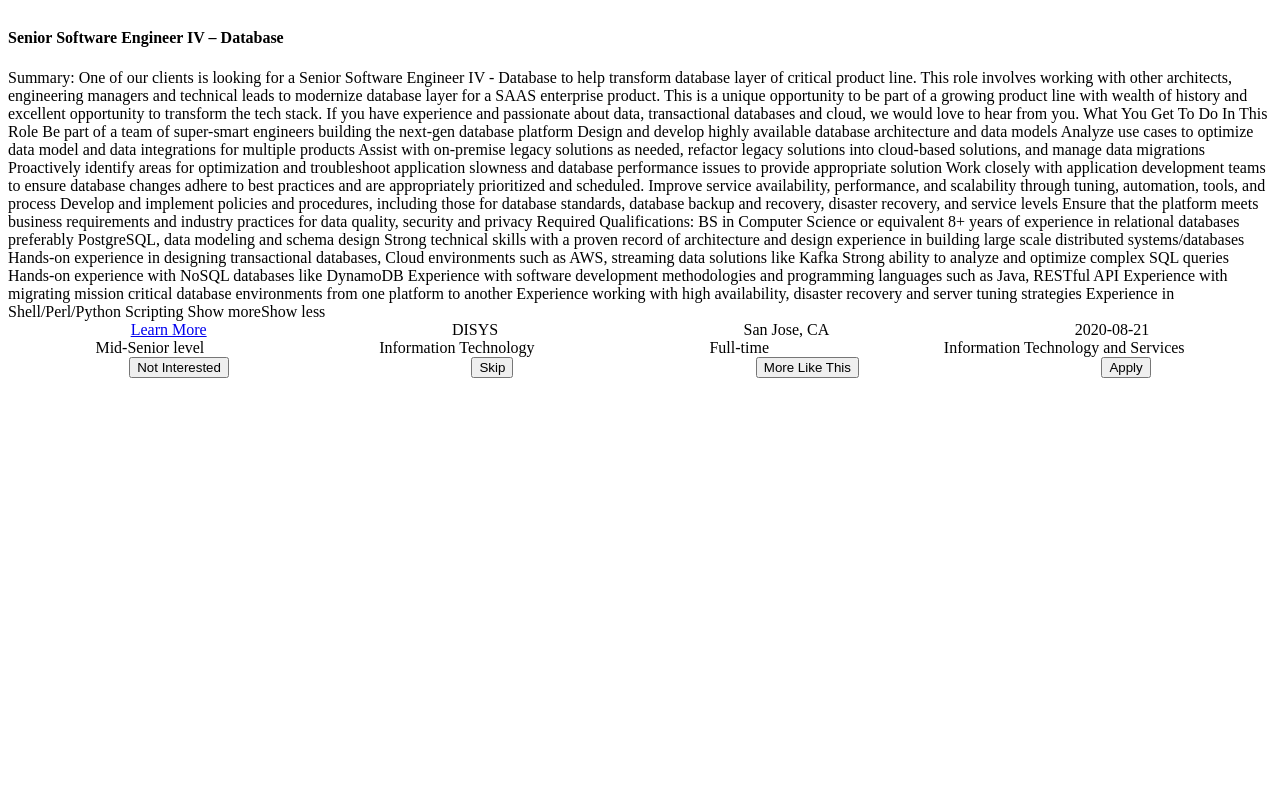
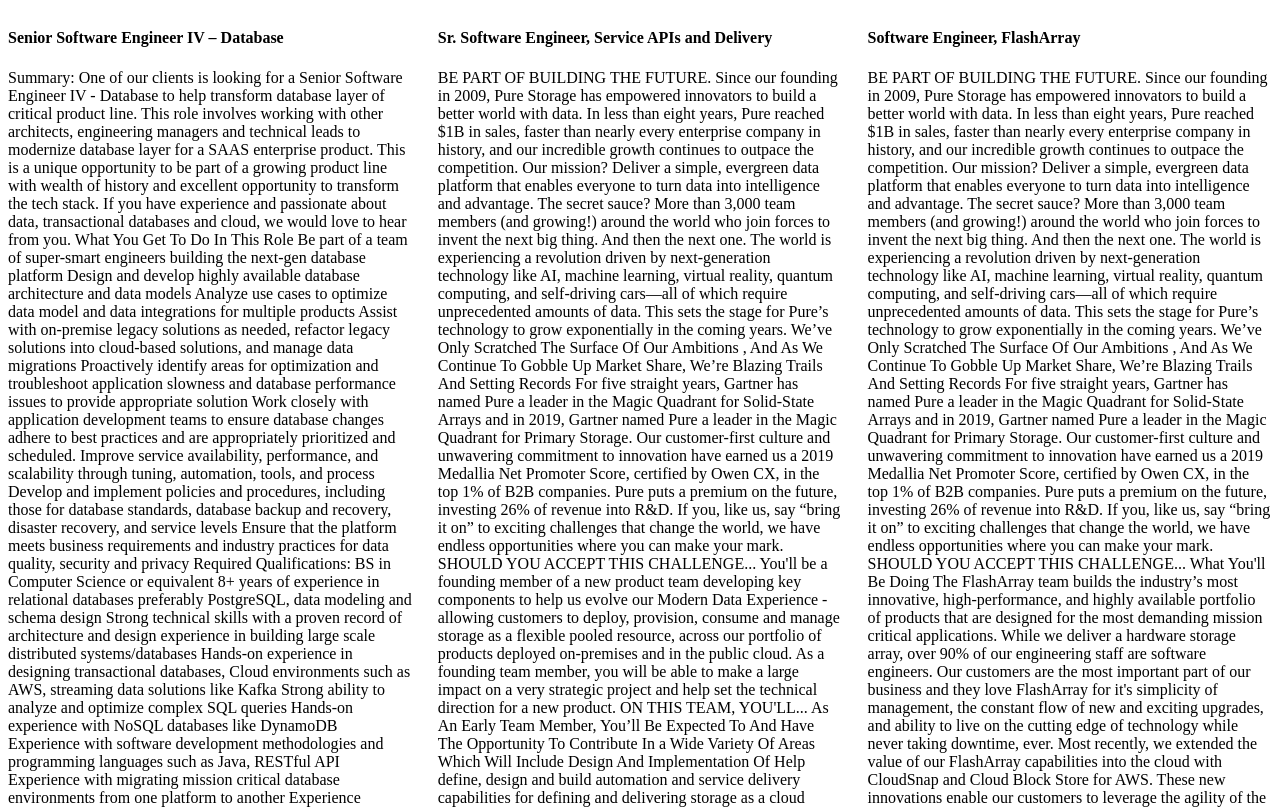
Before and after one commit to daniel-martin94/job-cards, a website with bundled scripts: page index.html in a window 1280 px wide. Shown: the top 807 px of the page. Built offline with nearby package versions, Linux system fonts and the light colour scheme.

Commit message:
3 files modified

```diff
--- a/index.html
+++ b/index.html
@@ -8,7 +8,7 @@
 
 <div class="container">
 
-  <div class="row" id="cardContainer">
+  <div class="flex-grid-thirds" id="cardContainer">
 
   </div>
 
--- a/index.js
+++ b/index.js
@@ -27,20 +27,26 @@
 }
 
 const actionButtons = (id) => {
-
-  console.log(id)
   let notInterested = document.createElement("button")
   notInterested.innerText = "Not Interested"
   notInterested.onclick = function (id) {
-    console.log(id)
-    alert(id)
+    alert("Not Interested")
   }
   let skip = document.createElement("button")
   skip.innerText = "Skip"
+  skip.onclick = function (id) {
+    alert("Skip")
+  }
   let moreLikeThis = document.createElement("button")
   moreLikeThis.innerText = "More Like This"
+  moreLikeThis.onclick = function (id) {
+    alert("More Like This")
+  }
   let apply = document.createElement("button")
   apply.innerText = "Apply"
+  apply.onclick = function (id) {
+    alert("Apply")
+  }
 
   return [notInterested, skip, moreLikeThis, apply]
 }
@@ -48,7 +54,8 @@
 function renderCards(jobs) {
   //iterate therough the cards, return html
 
-  for (const job of jobs) {
+  for (let i = 0; i < 3; i++) {
+    let job = jobs[i]
     let cardDiv = document.createElement("div")
     cardDiv.id = job.linkedinSlug
     let title = document.createElement("h4")
@@ -85,11 +92,10 @@
 
 
 
-    cardDiv.classList.add('job-card')
+    cardDiv.classList.add('col')
 
 
     document.getElementById('cardContainer').append(cardDiv)
-    return
   }
 }
 
--- a/style.css
+++ b/style.css
@@ -2,9 +2,23 @@
   font-family: Lato;
 }
 
-.row {
+/* .row {
   display: flex;
   flex-direction: row;
   align-items: center;
   justify-content: space-around;
+} */
+
+.flex-grid {
+  display: flex;
 }
+.flex-grid .col {
+  flex: 1;
+}
+.flex-grid-thirds {
+  display: flex;
+  justify-content: space-between;
+}
+.flex-grid-thirds .col {
+  width: 32%;
+}
```
